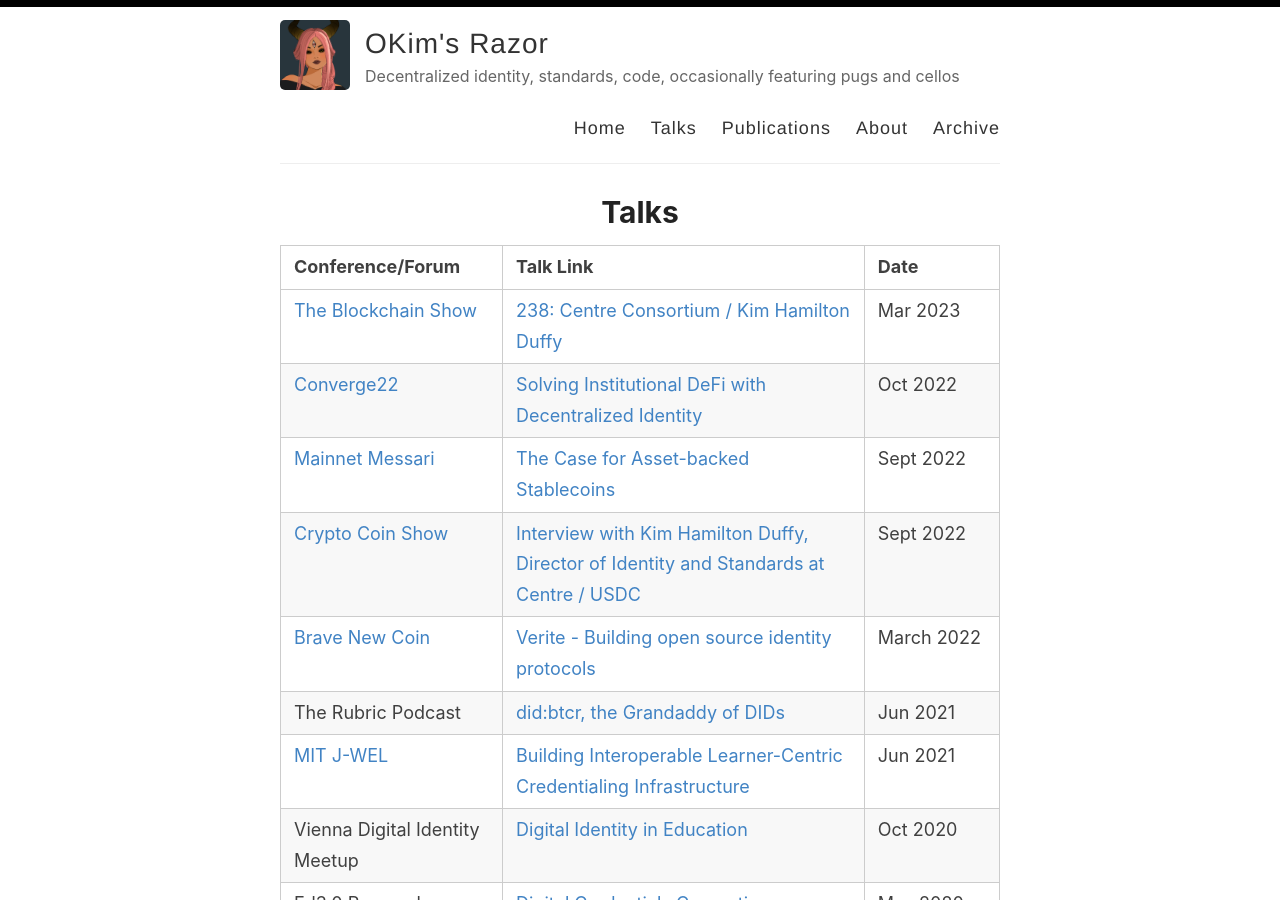
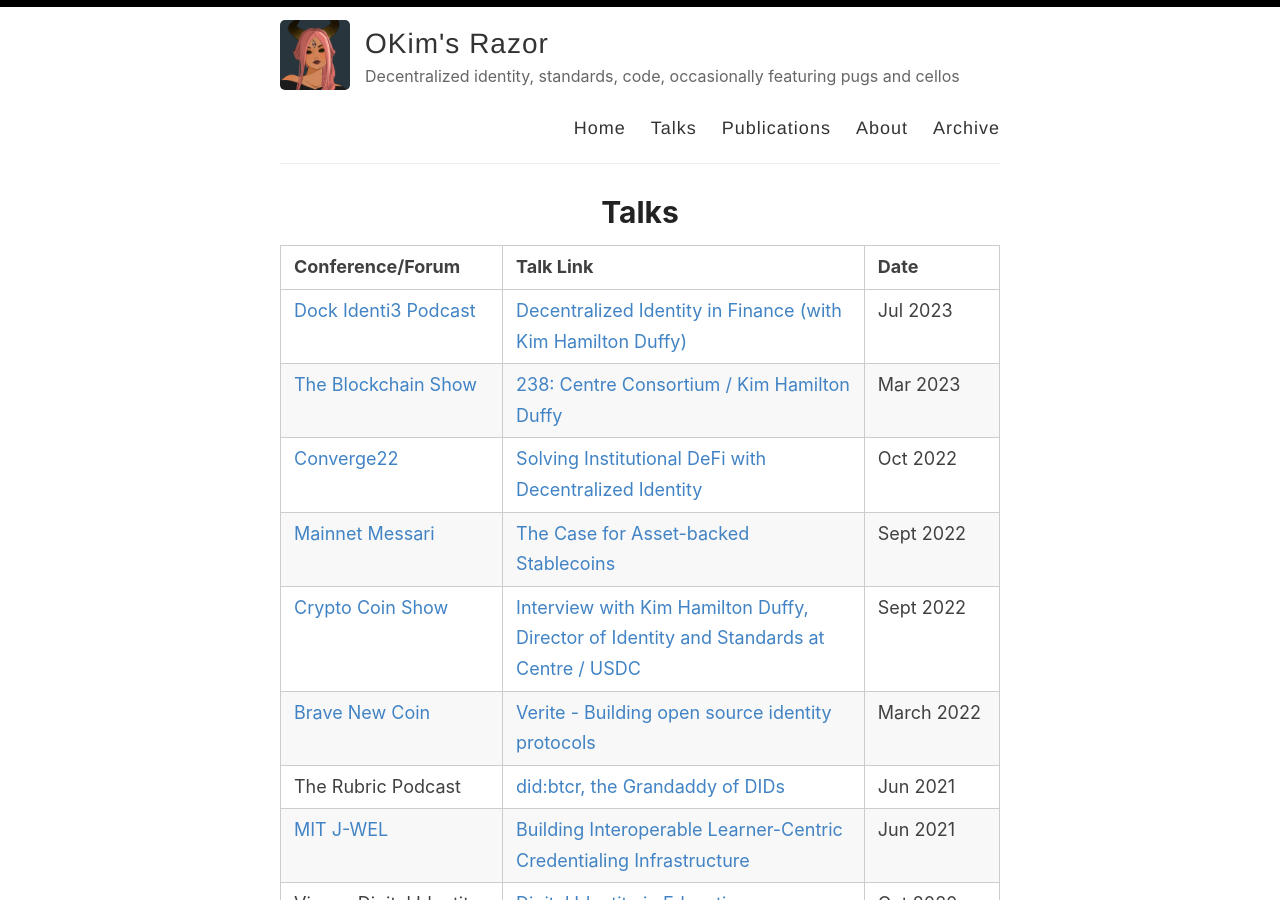
Before and after one commit to kimdhamilton/kimdhamilton.github.io, a Jekyll site: the page built from _pages/talks.md, in a window 1280 px wide and 900 px high. Built offline with Jekyll 4.4.1, drawn with Linux system fonts in a browser that asks for light colours.

Commit message:
Update talks.md

```diff
--- a/_pages/talks.md
+++ b/_pages/talks.md
@@ -6,6 +6,7 @@
 
 | Conference/Forum | Talk Link | Date |
 |--|--|--|
+| [Dock Identi3 Podcast](https://www.youtube.com/@docknetwork) | [Decentralized Identity in Finance (with Kim Hamilton Duffy)](https://youtu.be/sPu_XUf5w5Q) | Jul 2023 |
 | [The Blockchain Show](https://www.youtube.com/@blockchainshow) | [238: Centre Consortium / Kim Hamilton Duffy](https://youtu.be/yobz7IcvFXI) | Mar 2023 |
 | [Converge22](https://converge.circle.com/event/4ea0d06f-3900-4b6d-a9cd-aeaedda9ef2e/summary) | [Solving Institutional DeFi with Decentralized Identity](https://www.youtube.com/watch?v=iUQa1yM1te8) | Oct 2022 |
 | [Mainnet Messari](https://messari.io/mainnet) | [The Case for Asset-backed Stablecoins](https://www.youtube.com/watch?v=y-xWhdfnKrI) | Sept 2022 |
```
